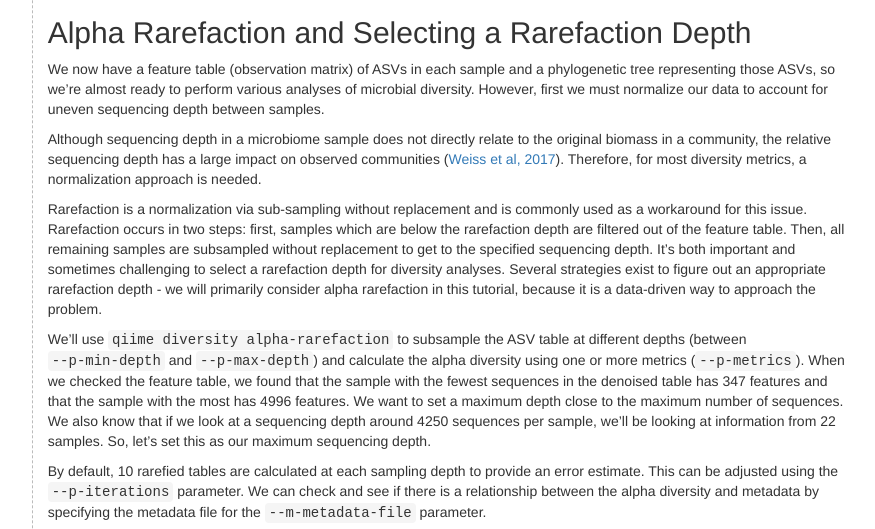
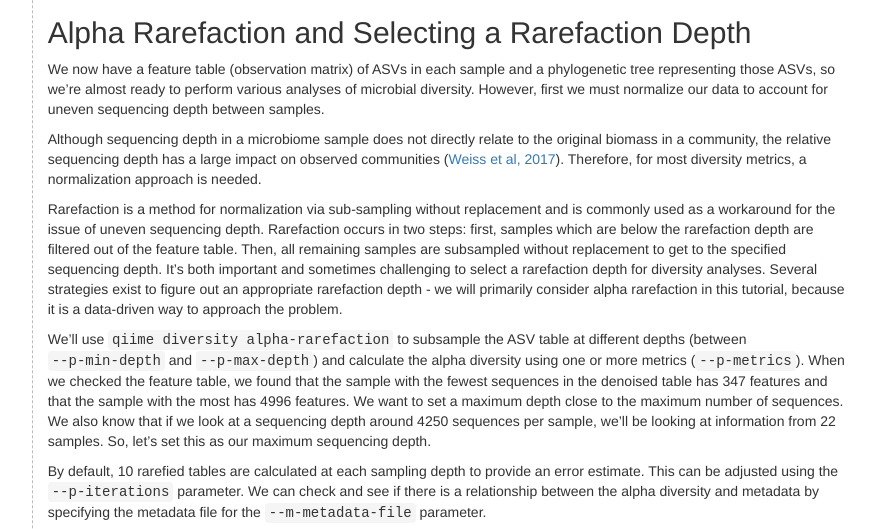
Before and after one commit to qiime2/docs, a Sphinx documentation site: the page built from source/tutorials/pd-mice.rst, in a window 1280 px wide and 900 px high, scrolled down 4997 px, cut to the strip 59-588 px from the top of the window. Shown: the whole strip, without its empty margins (277-1152 px from the left). Built offline with Sphinx 7.4.7, drawn with Linux system fonts in a browser that asks for light colours; pages that are not in the unit, such as notebooks, are missing from menus; the version number could not be read and is left out.

Commit message:
Update source/tutorials/pd-mice.rst
Co-authored-by: Matthew Dillon <matthewrdillon@gmail.com>

```diff
--- a/source/tutorials/pd-mice.rst
+++ b/source/tutorials/pd-mice.rst
@@ -293,7 +293,7 @@
 
 Although sequencing depth in a microbiome sample does not directly relate to the original biomass in a community, the relative sequencing depth has a large impact on observed communities (`Weiss et al, 2017`_). Therefore, for most diversity metrics, a normalization approach is needed.
 
-Rarefaction is a normalization via sub-sampling without replacement and is commonly used as a workaround for this issue. Rarefaction occurs in two steps: first, samples which are below the rarefaction depth are filtered out of the feature table. Then, all remaining samples are subsampled without replacement to get to the specified sequencing depth. It's both important and sometimes challenging to select a rarefaction depth for diversity analyses. Several strategies exist to figure out an appropriate rarefaction depth - we will primarily consider alpha rarefaction in this tutorial, because it is a data-driven way to approach the problem.
+Rarefaction is a method for normalization via sub-sampling without replacement and is commonly used as a workaround for the issue of uneven sequencing depth. Rarefaction occurs in two steps: first, samples which are below the rarefaction depth are filtered out of the feature table. Then, all remaining samples are subsampled without replacement to get to the specified sequencing depth. It's both important and sometimes challenging to select a rarefaction depth for diversity analyses. Several strategies exist to figure out an appropriate rarefaction depth - we will primarily consider alpha rarefaction in this tutorial, because it is a data-driven way to approach the problem.
 
 We'll use ``qiime diversity alpha-rarefaction`` to subsample the ASV table at different depths (between ``--p-min-depth`` and
 ``--p-max-depth``) and calculate the alpha diversity using one or more metrics (``--p-metrics``). When we checked the feature table, we found that the sample with the fewest sequences in the denoised table has 347 features and that the sample with the most has 4996 features. We want to set a maximum depth close to the maximum number of sequences. We also know that if we look at a sequencing depth around 4250 sequences per sample, we'll be looking at information from 22 samples. So, let's set this as our maximum sequencing depth.
```
